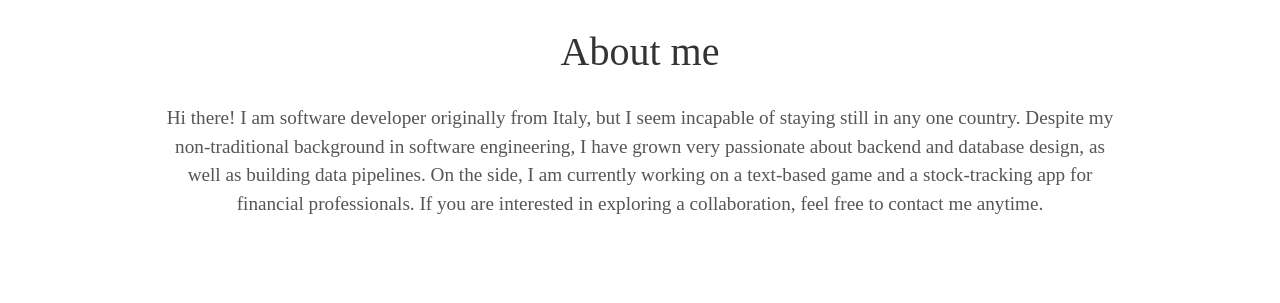
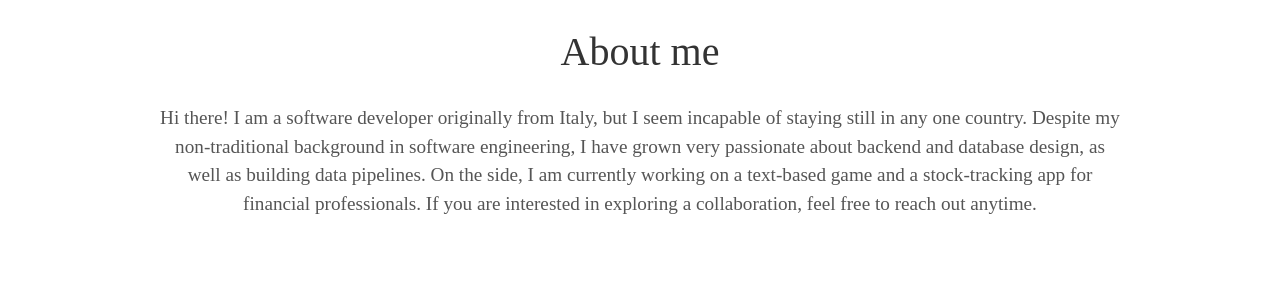
Before and after one commit to richim96/richim96.github.io, a Jekyll site: the page built from index.html, in a window 1280 px wide. Shown: the part 953-1256 px from the top of the page. Built offline with Jekyll 4.4.1, drawn with Linux system fonts in a browser that asks for light colours; some web fonts are replaced.

Commit message:
refactor(config.yaml): fix profile description

```diff
--- a/_config.yml
+++ b/_config.yml
@@ -6,10 +6,10 @@ description: Jekyll Theme Minimal Resume
 username: Riccardo Mei
 user_title: Software Developer
 user_description: >
-  Hi there! I am software developer originally from Italy, but I seem incapable of staying still in any one country.
+  Hi there! I am a software developer originally from Italy, but I seem incapable of staying still in any one country.
   Despite my non-traditional background in software engineering, I have grown very passionate about backend and database design,
   as well as building data pipelines. On the side, I am currently working on a text-based game and a stock-tracking app for financial professionals.
-  If you are interested in exploring a collaboration, feel free to contact me anytime.
+  If you are interested in exploring a collaboration, feel free to reach out anytime.
 email: mei.riccardo96@gmail.com
 linkedin_username: rmei96
 github_username:  richim96
```
